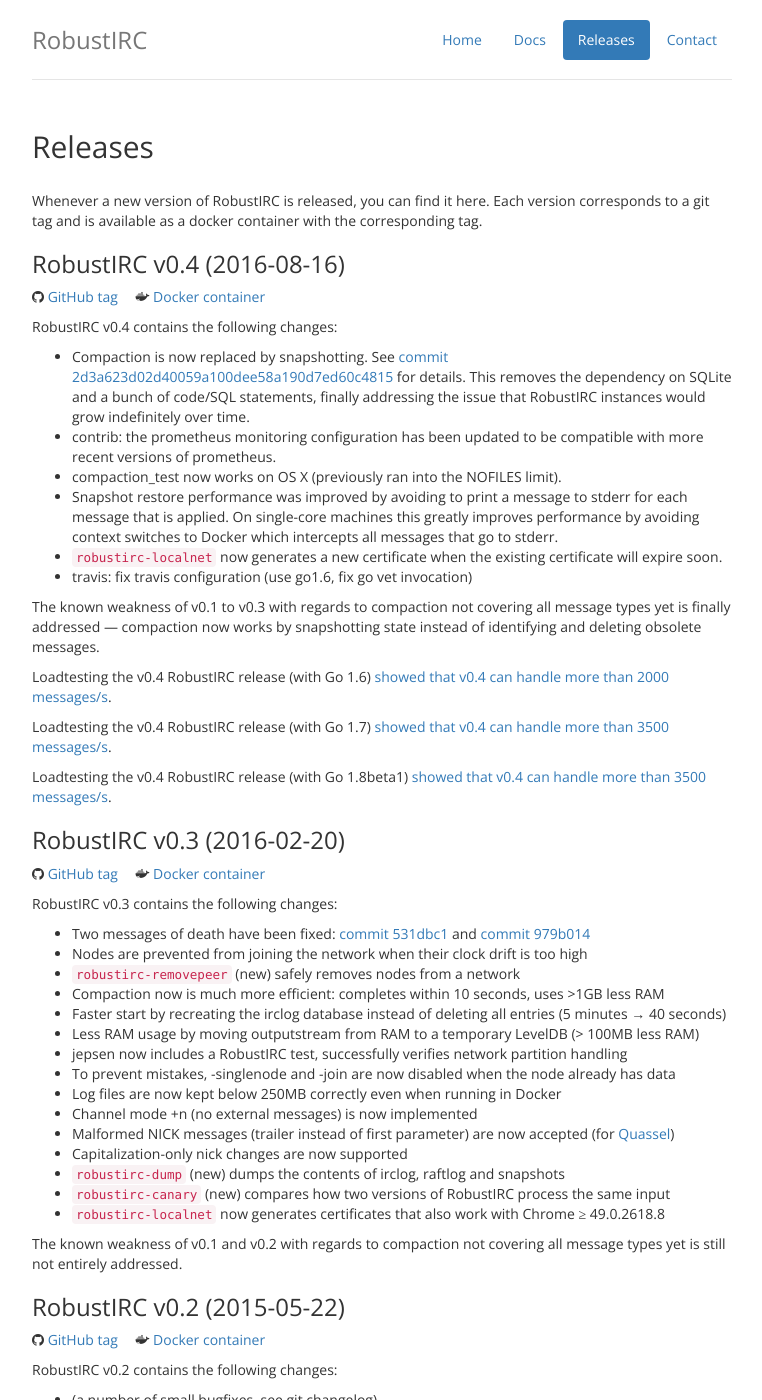
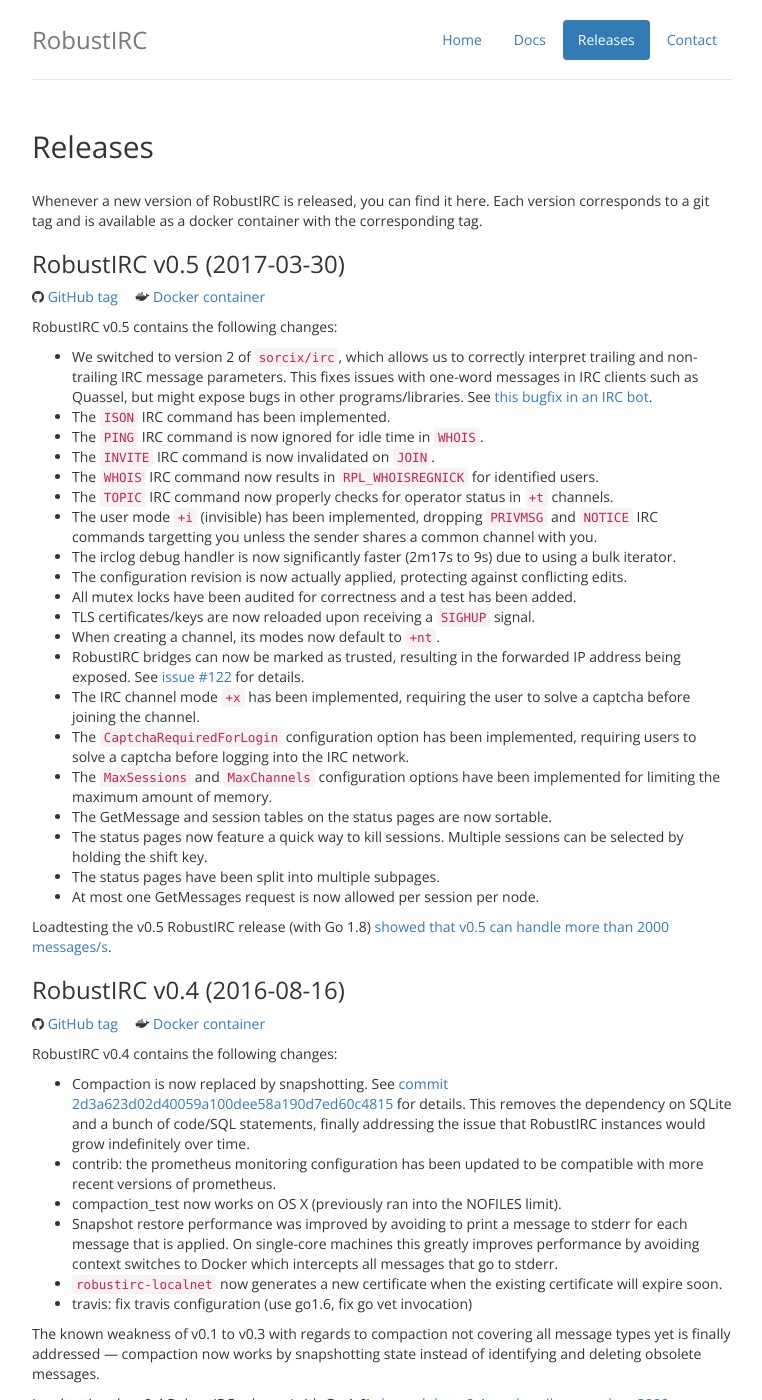
Before and after one commit to robustirc/robustirc.github.io, a Jekyll site: the page built from releases.html, in a window 1280 px wide and 1400 px high. Shown: the whole window, without its empty margins (258-1020 px from the left). Built offline with Jekyll 4.4.1, drawn with Linux system fonts in a browser that asks for light colours; nearby versions of some CDN libraries; some web fonts are replaced; Markdown is read by kramdown in place of the engine named in the settings.

Commit message:
releases: add v0.5

```diff
--- a/releases.html
+++ b/releases.html
@@ -14,6 +14,46 @@
 Whenever a new version of RobustIRC is released, you can find it here. Each
 version corresponds to a git tag and is available as a docker container with
 the corresponding tag.
+</p>
+
+<h3>RobustIRC v0.5 (2017-03-30)</h3>
+
+<p class="links">
+<i class="fa fa-github"></i> <a href="https://github.com/robustirc/robustirc/releases/tag/v0.5">GitHub tag</a>
+<i class="fa fa-docker"></i> <a href="https://registry.hub.docker.com/u/robustirc/robustirc/">Docker container</a>
+</p>
+
+<p>
+RobustIRC v0.5 contains the following changes:
+</p>
+
+<ul>
+<li>We switched to version 2 of <code>sorcix/irc</code>, which allows us to correctly interpret trailing and non-trailing IRC message parameters. This fixes issues with one-word messages in IRC clients such as Quassel, but might expose bugs in other programs/libraries. See <a href="https://github.com/breunigs/frank/commit/eb5f7dd3afe71ba9c40d3d0606c9af1073055b08">this bugfix in an IRC bot</a>.</li>
+<li>The <code>ISON</code> IRC command has been implemented.</li>
+<li>The <code>PING</code> IRC command is now ignored for idle time in <code>WHOIS</code>.</li>
+<li>The <code>INVITE</code> IRC command is now invalidated on <code>JOIN</code>.</li>
+<li>The <code>WHOIS</code> IRC command now results in <code>RPL_WHOISREGNICK</code> for identified users.</li>
+<li>The <code>TOPIC</code> IRC command now properly checks for operator status in <code>+t</code> channels.</li>
+<li>The user mode <code>+i</code> (invisible) has been implemented, dropping <code>PRIVMSG</code> and <code>NOTICE</code> IRC commands targetting you unless the sender shares a common channel with you.</li>
+<li>The irclog debug handler is now significantly faster (2m17s to 9s) due to using a bulk iterator.</li>
+<li>The configuration revision is now actually applied, protecting against conflicting edits.</li>
+<li>All mutex locks have been audited for correctness and a test has been added.</li>
+<li>TLS certificates/keys are now reloaded upon receiving a <code>SIGHUP</code> signal.</li>
+<li>When creating a channel, its modes now default to <code>+nt</code>.</li>
+<li>RobustIRC bridges can now be marked as trusted, resulting in the forwarded IP address being exposed. See <a href="https://github.com/robustirc/robustirc/issues/122">issue #122</a> for details.</li>
+<li>The IRC channel mode <code>+x</code> has been implemented, requiring the user to solve a captcha before joining the channel.</li>
+<li>The <code>CaptchaRequiredForLogin</code> configuration option has been implemented, requiring users to solve a captcha before logging into the IRC network.</li>
+<li>The <code>MaxSessions</code> and <code>MaxChannels</code> configuration options have been implemented for limiting the maximum amount of memory.</li>
+<li>The GetMessage and session tables on the status pages are now sortable.</li>
+<li>The status pages now feature a quick way to kill sessions. Multiple sessions can be selected by holding the shift key.</li>
+<li>The status pages have been split into multiple subpages.</li>
+<li>At most one GetMessages request is now allowed per session per node.</li>
+</ul>
+
+<p>
+Loadtesting the v0.5 RobustIRC release (with Go 1.8) <a
+href="https://snapshot.raintank.io/dashboard/snapshot/7vCFEkljAkg7CW7sBzXB8OLbPM9FvJx2">showed
+that v0.5 can handle more than 2000 messages/s</a>.
 </p>
 
 <h3>RobustIRC v0.4 (2016-08-16)</h3>
```
